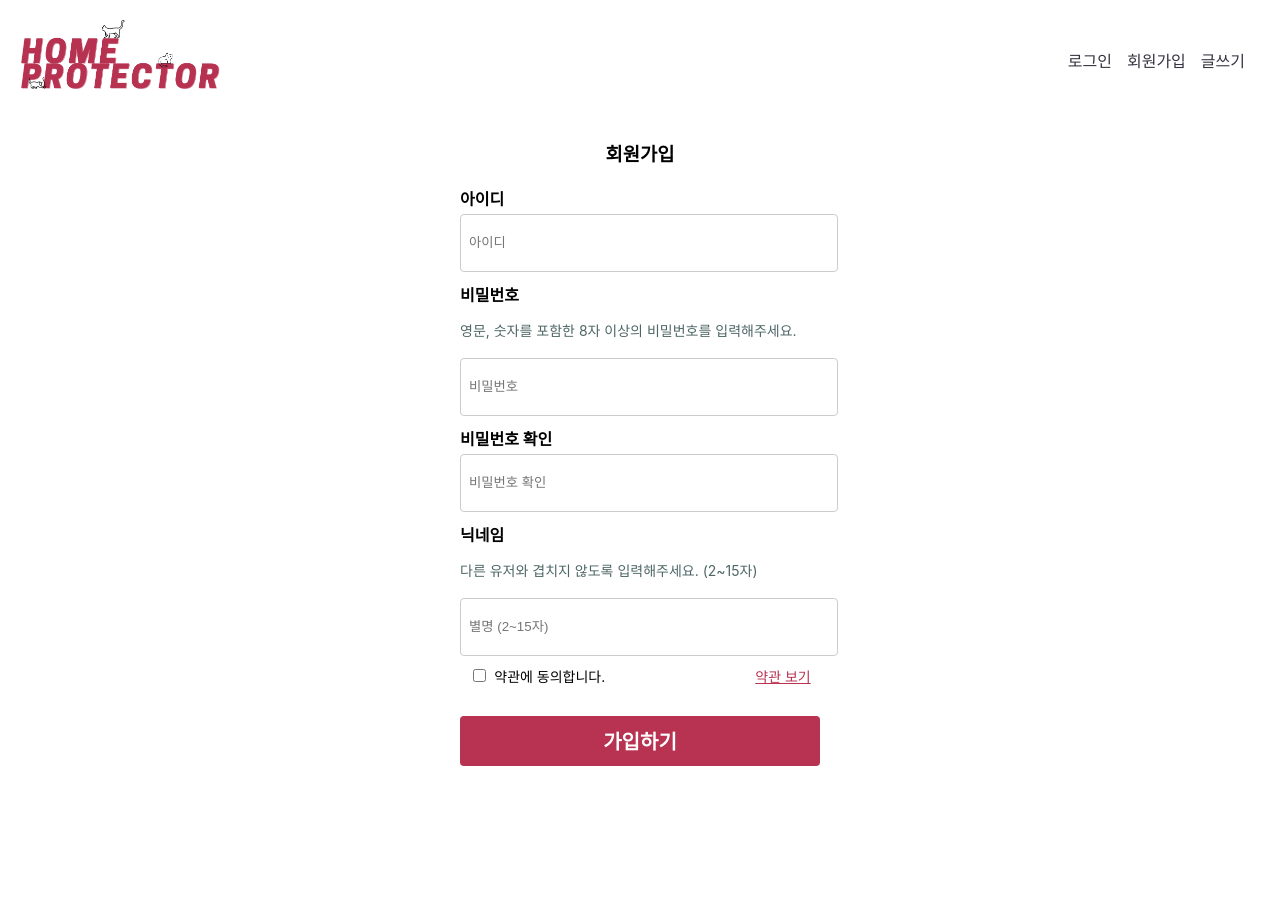
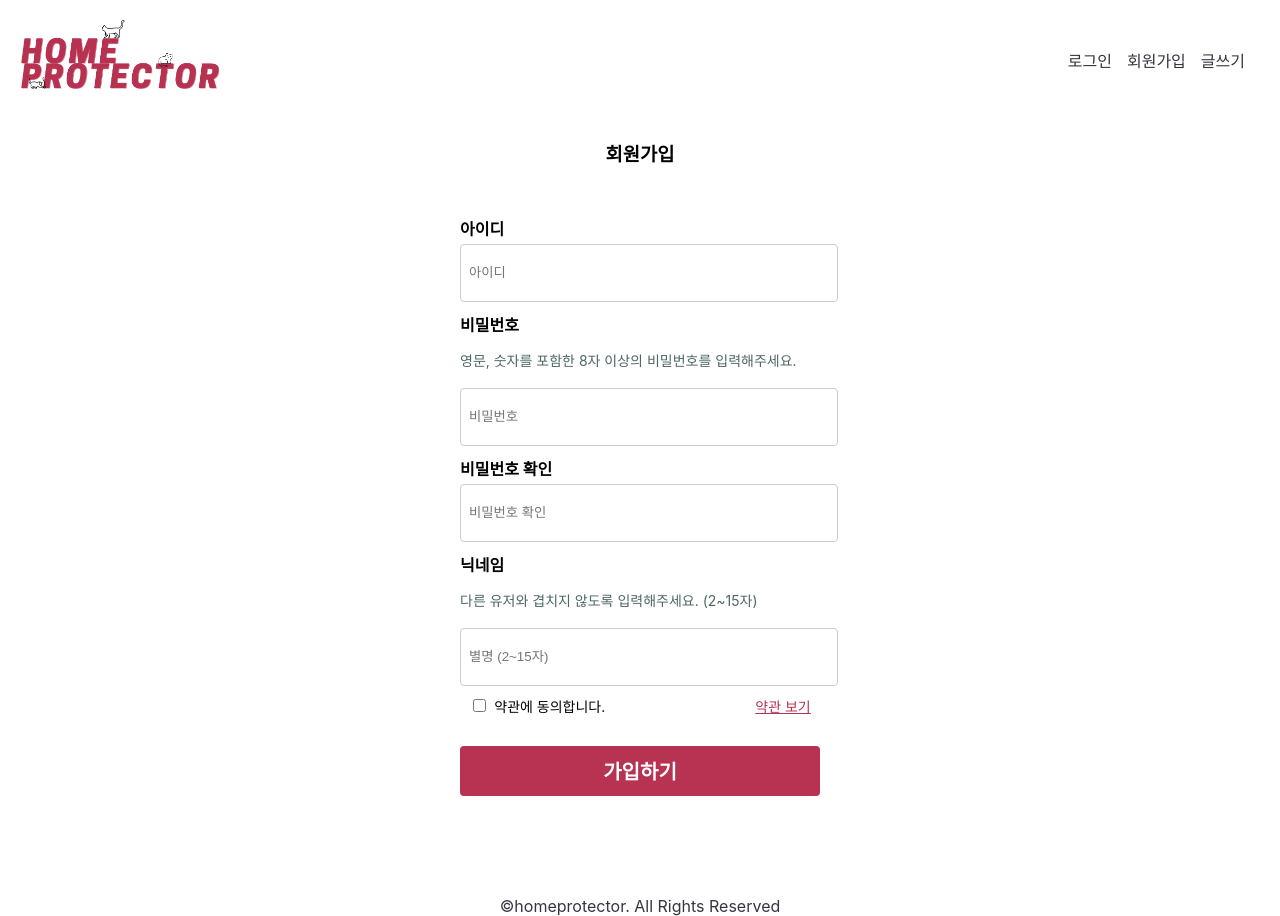
Before and after one commit to Home-Protector/home_protector_front, a React (Create React App) app in the folder home-protector/: page /signUp in a window 1280 px wide. Before the commit the page ends 800 px from the top, so only its background shows below. Built offline with nearby package versions, Linux system fonts and the light colour scheme.

Commit message:
Refactor: signup component 분리
Closes #4

```diff
--- /dev/null
+++ b/home-protector/src/features/signup/signupForm/SignupForm.jsx
@@ -0,0 +1,65 @@
+import * as S from "./style";
+import { Link } from "react-router-dom";
+import React from "react";
+
+const SignupForm = () => {
+	return (
+		<div>
+			<S.Title>회원가입</S.Title>
+			<S.Form>
+				<S.FormGroup>
+					<S.Label htmlFor="username">아이디</S.Label>
+					<S.Input
+						type="text"
+						id="username"
+						name="username"
+						placeholder="아이디"
+						required
+					/>
+				</S.FormGroup>
+				<S.FormGroup>
+					<S.Label htmlFor="password">비밀번호</S.Label>
+					<p>영문, 숫자를 포함한 8자 이상의 비밀번호를 입력해주세요.</p>
+					<S.Input
+						type="password"
+						id="password"
+						name="password"
+						placeholder="비밀번호"
+						required
+					/>
+				</S.FormGroup>
+				<S.FormGroup>
+					<S.Label htmlFor="confirmPassword">비밀번호 확인</S.Label>
+					<S.Input
+						type="password"
+						id="confirmPassword"
+						name="confirmPassword"
+						placeholder="비밀번호 확인"
+						required
+					/>
+				</S.FormGroup>
+				<S.FormGroup>
+					<S.Label htmlFor="nickname">닉네임</S.Label>
+					<p>다른 유저와 겹치지 않도록 입력해주세요. (2~15자)</p>
+					<S.Input
+						type="password"
+						id="confirmPassword"
+						name="confirmPassword"
+						placeholder="별명 (2~15자)"
+						required
+					/>
+				</S.FormGroup>
+				<S.CheckboxWrapper>
+					<S.Checkbox type="checkbox" id="agreed" name="agreed" required />
+					<S.CheckboxLabel htmlFor="agreed">
+						약관에 동의합니다.
+						<Link to="/terms">약관 보기</Link>
+					</S.CheckboxLabel>
+				</S.CheckboxWrapper>
+				<S.Button type="submit">가입하기</S.Button>
+			</S.Form>
+		</div>
+	);
+};
+
+export default SignupForm;
--- /dev/null
+++ b/home-protector/src/features/signup/signupForm/style.js
@@ -0,0 +1,76 @@
+import styled from "styled-components";
+import { colors } from "../../../common/constants/colors";
+
+const Title = styled.h3`
+	margin-bottom: 50px;
+	text-align: center;
+`;
+
+const Form = styled.form`
+	display: flex;
+	flex-direction: column;
+	align-items: center;
+	width: 360px;
+	margin: 0 auto;
+`;
+
+const FormGroup = styled.div`
+	display: flex;
+	flex-direction: column;
+	justify-content: start;
+	margin-bottom: 10px;
+	width: 100%;
+
+	p {
+		font-size: 14px;
+		color: ${colors.secondary};
+	}
+`;
+
+const Label = styled.label`
+	font-weight: bold;
+`;
+
+const Input = styled.input`
+	width: 100%;
+	height: 40px;
+	margin-top: 4px;
+	padding: 8px;
+	border: 1px solid #ccc;
+	border-radius: 4px;
+`;
+
+const CheckboxWrapper = styled.div`
+	display: flex;
+	align-items: center;
+	margin-bottom: 10px;
+`;
+
+const Checkbox = styled.input`
+	margin-right: 8px;
+`;
+
+const CheckboxLabel = styled.label`
+	font-size: 14px;
+
+	a {
+		color: ${colors.primary};
+		text-decoration: underline;
+		margin-left: 150px;
+	}
+`;
+
+const Button = styled.button`
+	width: 100%;
+	height: 50px;
+	margin-top: 20px;
+	background-color: ${colors.primary};
+	color: ${colors.background};
+	border: none;
+	border-radius: 4px;
+	cursor: pointer;
+	font-size: 20px;
+	font-weight: bold;
+`;
+
+export { Title, Form, FormGroup, Label, Input, CheckboxWrapper, CheckboxLabel, Checkbox, Button };
--- a/home-protector/src/pages/SignUp.jsx
+++ b/home-protector/src/pages/SignUp.jsx
@@ -1,142 +1,16 @@
-import { styled } from "styled-components";
-import { colors } from "../common/constants/colors";
-import { Link } from "react-router-dom";
 import Header from "../common/components/header/Header";
+import * as C from "../common/constants/styles";
+import SignupForm from "../features/signup/signupForm/SignupForm";
+import Footer from "../common/components/footer/Footer";
 
 const SignUp = () => {
 	return (
-		<Container>
+		<C.Container>
 			<Header />
-			<Title>회원가입</Title>
-			<Form>
-				<FormGroup>
-					<Label htmlFor="username">아이디</Label>
-					<Input
-						type="text"
-						id="username"
-						name="username"
-						placeholder="아이디"
-						required
-					/>
-				</FormGroup>
-				<FormGroup>
-					<Label htmlFor="password">비밀번호</Label>
-					<p>영문, 숫자를 포함한 8자 이상의 비밀번호를 입력해주세요.</p>
-					<Input
-						type="password"
-						id="password"
-						name="password"
-						placeholder="비밀번호"
-						required
-					/>
-				</FormGroup>
-				<FormGroup>
-					<Label htmlFor="confirmPassword">비밀번호 확인</Label>
-					<Input
-						type="password"
-						id="confirmPassword"
-						name="confirmPassword"
-						placeholder="비밀번호 확인"
-						required
-					/>
-				</FormGroup>
-				<FormGroup>
-					<Label htmlFor="nickname">닉네임</Label>
-					<p>다른 유저와 겹치지 않도록 입력해주세요. (2~15자)</p>
-					<Input
-						type="password"
-						id="confirmPassword"
-						name="confirmPassword"
-						placeholder="별명 (2~15자)"
-						required
-					/>
-				</FormGroup>
-				<CheckboxWrapper>
-					<Checkbox type="checkbox" id="agreed" name="agreed" required />
-					<CheckboxLabel htmlFor="agreed">
-						약관에 동의합니다.
-						<Link to="/terms">약관 보기</Link>
-					</CheckboxLabel>
-				</CheckboxWrapper>
-				<Button type="submit">가입하기</Button>
-			</Form>
-		</Container>
+			<SignupForm />
+			<Footer />
+		</C.Container>
 	);
 };
 
 export default SignUp;
-
-export const Container = styled.div`
-	display: flex;
-	flex-direction: column;
-	align-items: center;
-`;
-
-export const Title = styled.h3`
-	margin-bottom: 20px;
-`;
-
-export const Form = styled.form`
-	display: flex;
-	flex-direction: column;
-	align-items: center;
-`;
-
-export const FormGroup = styled.div`
-	display: flex;
-	flex-direction: column;
-	justify-content: start;
-	margin-bottom: 10px;
-	width: 360px;
-
-	p {
-		font-size: 14px;
-		color: ${colors.secondary};
-	}
-`;
-
-export const Label = styled.label`
-	font-weight: bold;
-`;
-
-export const Input = styled.input`
-	width: 100%;
-	height: 40px;
-	margin-top: 4px;
-	padding: 8px;
-	border: 1px solid #ccc;
-	border-radius: 4px;
-`;
-
-export const CheckboxWrapper = styled.div`
-	display: flex;
-	align-items: center;
-	margin-bottom: 10px;
-`;
-
-export const Checkbox = styled.input`
-	margin-right: 8px;
-`;
-
-export const CheckboxLabel = styled.label`
-	font-size: 14px;
-
-	a {
-		color: ${colors.primary};
-		text-decoration: underline;
-		margin-left: 150px;
-	}
-`;
-
-export const Button = styled.button`
-	width: 100%;
-	height: 50px;
-	margin-top: 20px;
-	background-color: ${colors.primary};
-	color: ${colors.background};
-	border: none;
-	border-radius: 4px;
-	cursor: pointer;
-	font-size: 20px;
-	font-weight: bold;
-`;
```
Also changed, not shown: 1 other file (tests, documents, lock files or other folders).
